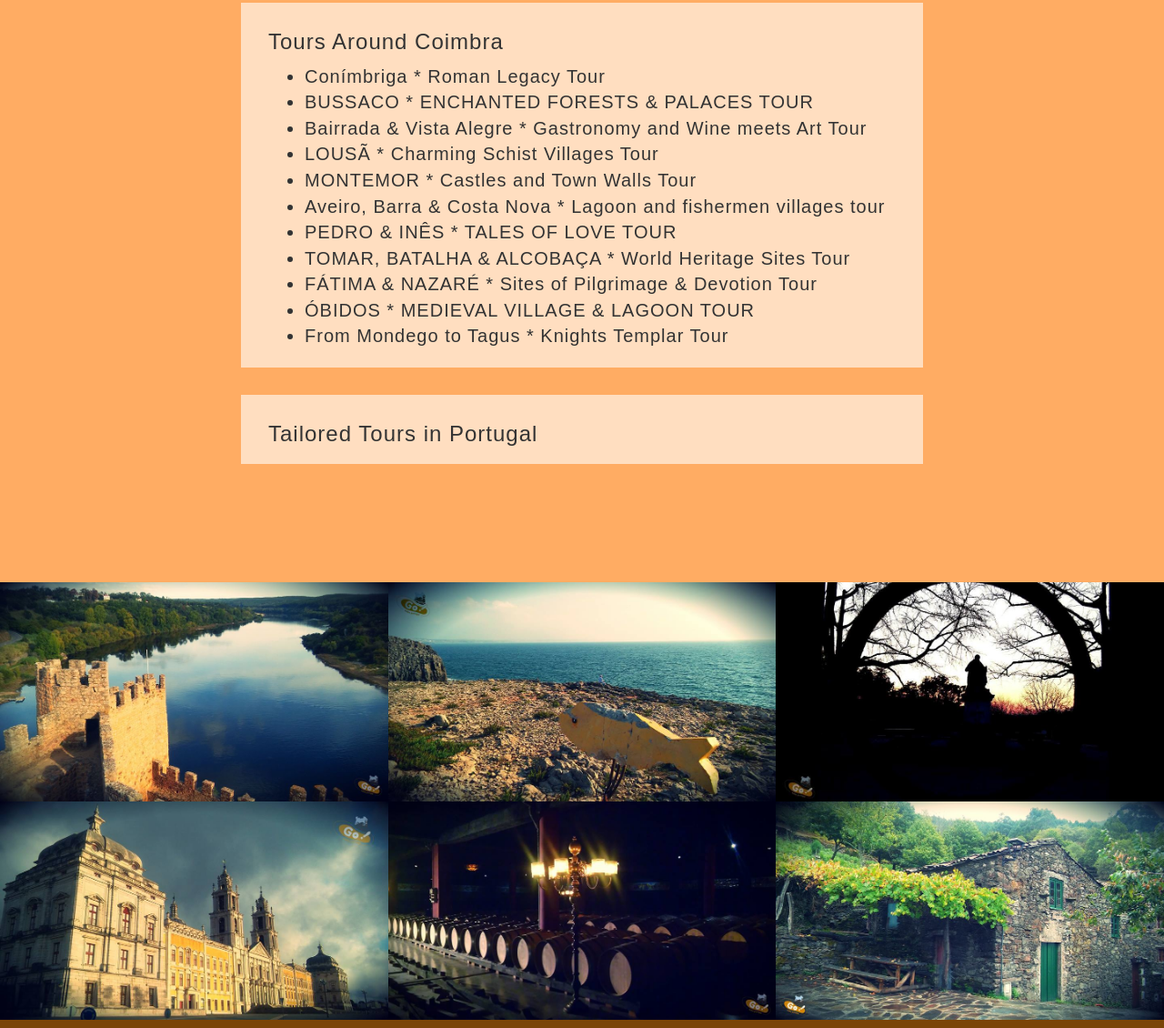
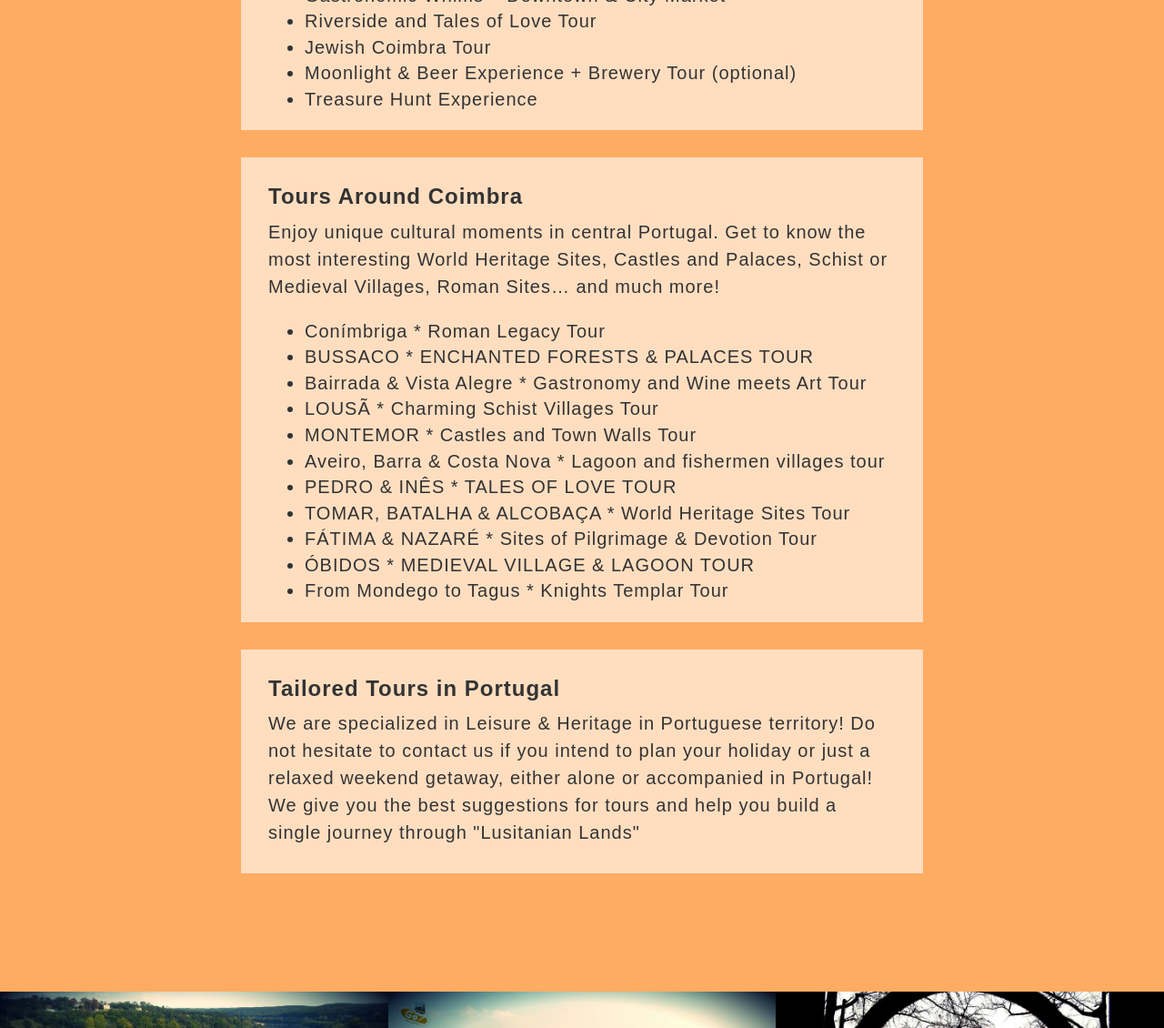
Before and after one commit to gowalks/gowalks_landing_page, a plain HTML site: page index.html in a window 1280 px wide. Shown: the part 2061-3191 px from the top of the page at 91% size. Drawn offline with Linux system fonts and the light colour scheme; a web font is replaced by a local one.

Commit message:
Add info about the tours

```diff
--- a/css/index.css
+++ b/css/index.css
@@ -158,7 +158,15 @@ header .header-content .header-text p {
   }
  }
 
+/*Tours*/
 
+#tours h3 {
+	font-weight: bold;
+}
+
+#tours p {
+	font-size: 20px;
+}
 
 .group-walk {
 	background: rgba(255, 255, 255, 0.6);
--- a/index.html
+++ b/index.html
@@ -137,6 +137,10 @@
                         <div class="group-walk">
                             <div class="inner-walk">
                                 <h3>Coimbra Walks</h3>
+                                <p>
+                                    <span class="english">Thematic walking tours and activities, for individuals or groups, that will allow you to know – step by step – the most charming city in Portugal: Coimbra! It is possible to pick your favourite theme  tour or activity for a well-spent halfday in the city, or combine different themes in a fullday experience!</span>
+                                    <span class="portugues">Visitas e actividades temáticas, para individuais ou grupos, que lhe permitirão conhecer – passo a passo – a mais charmosa cidade de Portugal: Coimbra! É possível escolher a sua temática preferida com duração de meio-dia, ou combinar diferentes visitas e/ou actividades numa experiência de dia-inteiro!</span>
+                                </p>
                                 <ul>
                                     <li>Unesco World Heritage Tour + University Tour (optional)</li>
                                     <li>Fado Tour + Fado Show (Optional)</li>
@@ -151,7 +155,12 @@
 
                         <div class="group-walk">
                             <div class="inner-walk">
-                                <h3>Tours Around Coimbra</h3>
+                                <h3><span class="english">Tours Around Coimbra</span>
+                                    <span class="portugues">Percursos em torno de Coimbra</span></h3>
+                                <p>
+                                    <span class="english">Enjoy unique cultural moments in central Portugal. Get to know the most interesting World Heritage Sites, Castles and Palaces, Schist or Medieval Villages, Roman Sites… and much more!</span>
+                                    <span class="portugues">Aprecie momentos culturais únicos no Centro de Portugal. Conheça os mais interessantes Sítios de Património Mundial da Humanidade, Castelos e Palácios, Aldeias de Xisto ou Vilas Medievais, Vestígios Romanos… e muito mais!</span>
+                                </p>
                                 <ul>
                                     <li>Conímbriga * Roman Legacy Tour</li>
                                     <li>BUSSACO * ENCHANTED FORESTS &amp; PALACES TOUR</li>
@@ -170,7 +179,12 @@
 
                         <div class="group-walk">
                             <div class="inner-walk">
-                                <h3>Tailored Tours in Portugal</h3>
+                                <h3><span class="english">Tailored Tours in Portugal</span>
+                                    <span class="portugues">Tailored Tours in Portugal</span></h3>
+                                <p>
+                                    <span class="english">We are specialized in Leisure &amp; Heritage in Portuguese territory! Do not hesitate to contact us if you intend to plan your holiday or just a relaxed weekend getaway, either alone or accompanied in Portugal! We give you the best suggestions for tours and help you build a single journey through "Lusitanian Lands"</span>
+                                    <span class="portugues">Somos especialistas em Lazer e Património no território Português! Não hesite contactar-nos se tenciona programar as suas férias ou apenas um fim-de-semana descontraído, seja sozinha/o ou acompanhada/o, em Portugal! Damos-lhe as melhores sugestões, ajudamo-lo a construir um roteiro único/tour por "Terras Lusas"</span>
+                                </p>
                             </div>
                         </div>
 
```
